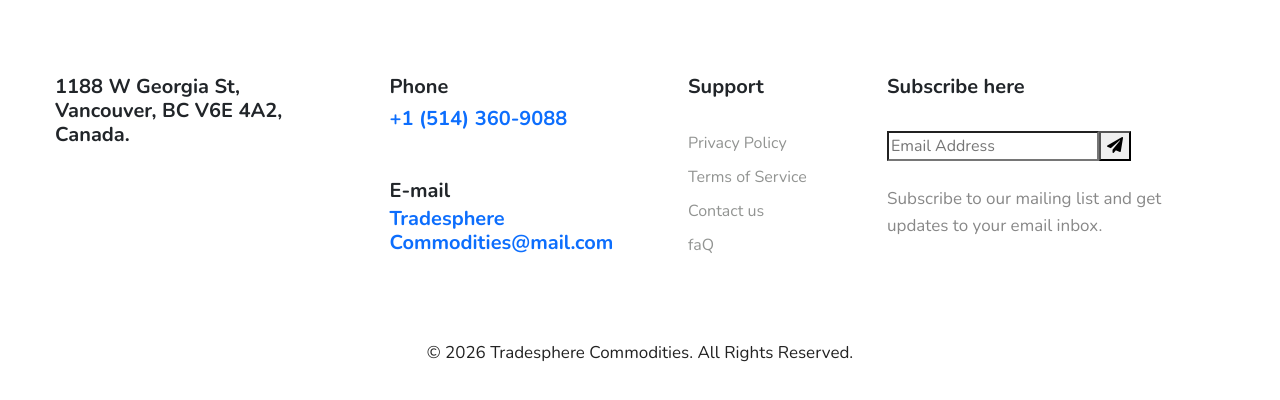
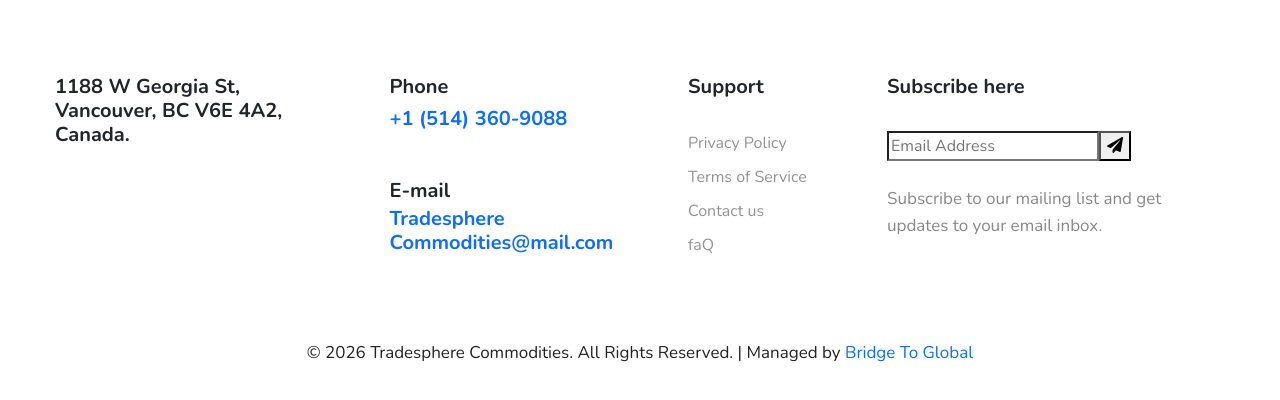
Before and after one commit to VishalVerma0/pro_agri, a plain HTML site: page about.html in a window 1280 px wide. Shown: the part 2797-3197 px from the top of the page. Drawn offline with nearby package versions, Linux system fonts and the light colour scheme.

Commit message:
Update about.html

```diff
--- a/about.html
+++ b/about.html
@@ -351,7 +351,13 @@
                 </div>
                 <!-- copyright -->
                 <div class="A-copyright text-center mt-lg-5 mt-sm-4 pt-md-4 pt-3">
-                    <p class="copy-footer-29">© 2026 Tradesphere Commodities. All Rights Reserved.</a></p>
+                    <p class="copy-footer-29">
+    &copy; 2026 Tradesphere Commodities. All Rights Reserved. |
+    Managed by
+    <a href="https://www.bridgetoglobal.com" target="_blank" rel="noopener noreferrer">
+        Bridge To Global
+    </a>
+</p>
                 </div>
             </div>
         </div>
```
